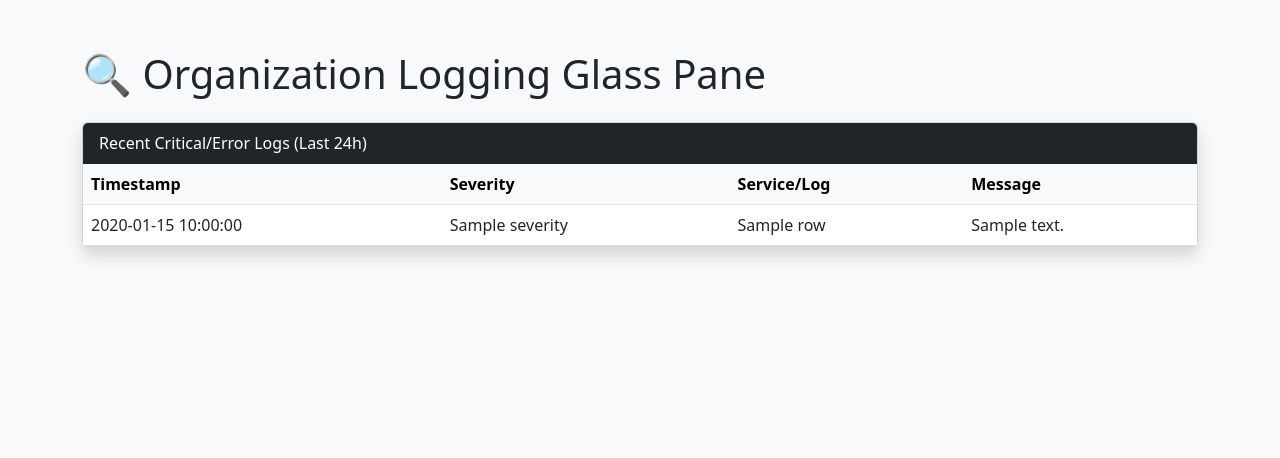
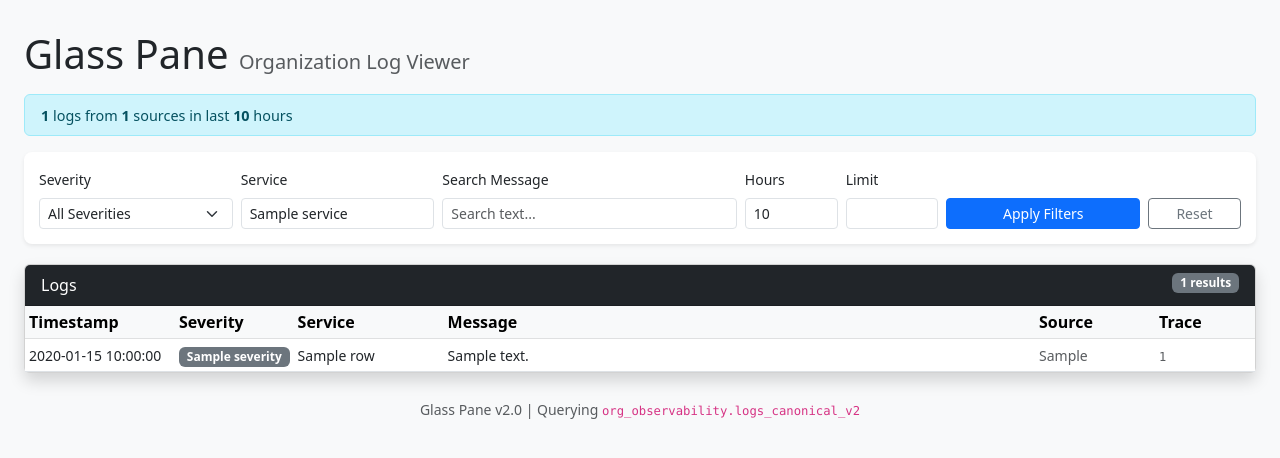
Before and after one commit to iamdrewfortini/GCP_LOGGING, a Flask app: template app/glass-pane/templates/index.html in a window 1280 px wide. Shown: the top 458 px of the page. Run offline with Flask 3, Linux system fonts and the light colour scheme; the template is opened without the code that fills it: most values are stand-ins (such as "Sample title", 1, 10 or a date in 2020).

Commit message:
feat(glass-pane): add canonical log viewer UI + query builder

```diff
--- a/app/glass-pane/main.py
+++ b/app/glass-pane/main.py
@@ -1,24 +1,52 @@
-from flask import Flask, render_template, send_from_directory, make_response
+"""
+Glass Pane - Organization Logging Viewer
+Cloud Run service for viewing logs from the canonical BigQuery view.
+"""
+
+from flask import Flask, render_template, jsonify, request
 from google.cloud import bigquery
-from google.api_core.exceptions import BadRequest
-import os
+from google.api_core.exceptions import BadRequest, GoogleAPICallError
+import logging
+import traceback
+
+from config import config
+from query_builder import CanonicalQueryBuilder, LogQueryParams
+
+# Configure logging
+logging.basicConfig(level=logging.INFO)
+logger = logging.getLogger(__name__)
 
 app = Flask(__name__)
 
-# Config
-PROJECT_ID = os.environ.get("PROJECT_ID", "diatonic-ai-gcp")
-DATASET_ID = os.environ.get("DATASET_ID", "central_logging_v1")
+# Initialize BigQuery client (lazy loading)
+_bq_client = None
+
+
+def get_bq_client():
+    """Get or create BigQuery client."""
+    global _bq_client
+    if _bq_client is None:
+        _bq_client = bigquery.Client(project=config.project_id)
+    return _bq_client
+
+
+def get_query_builder():
+    """Get query builder instance."""
+    return CanonicalQueryBuilder(
+        project_id=config.project_id,
+        view_name=config.canonical_view
+    )
+
 
 @app.after_request
 def add_security_headers(response):
-    # Basic CSP: Allow self, unsafe-inline for styles, unsafe-eval for scripts (to fix reported issue)
-    # Also explicitly allow cdn.jsdelivr.net for Bootstrap assets.
+    """Add security headers to all responses."""
     csp = (
         "default-src 'self'; "
         "script-src 'self' 'unsafe-inline' 'unsafe-eval' https://cdn.jsdelivr.net; "
         "style-src 'self' 'unsafe-inline' https://cdn.jsdelivr.net; "
         "img-src 'self' data:; "
-        "connect-src 'self' https://cdn.jsdelivr.net; " # Allow source maps from CDN
+        "connect-src 'self' https://cdn.jsdelivr.net; "
         "font-src 'self' https://cdn.jsdelivr.net;"
     )
     response.headers["Content-Security-Policy"] = csp
@@ -27,59 +55,270 @@ def add_security_headers(response):
     response.headers["X-XSS-Protection"] = "1; mode=block"
     return response
 
+
+@app.route('/health')
+def health():
+    """Health check endpoint for Cloud Run."""
+    return jsonify({"status": "healthy", "service": "glass-pane"}), 200
+
+
 @app.route('/favicon.ico')
 def favicon():
+    """Return empty favicon."""
     return "", 204
+
 
 @app.route('/')
 def index():
+    """Main page - display logs from canonical view."""
     try:
-        client = bigquery.Client(project=PROJECT_ID)
+        client = get_bq_client()
+        builder = get_query_builder()
 
-        # 1. Dynamically find all tables in the dataset that look like log tables
-        # We exclude internal BQ tables or temp tables if any
-        tables_query = f"""
-            SELECT table_name
-            FROM `{PROJECT_ID}.{DATASET_ID}.INFORMATION_SCHEMA.TABLES`
-            WHERE table_type = 'BASE TABLE'
-        """
-        try:
-            tables_job = client.query(tables_query)
-            table_names = [row.table_name for row in tables_job]
-        except Exception as e:
-            # Dataset might not exist or no permission
-            if "Not found" in str(e):
-                return render_template('index.html', error="Waiting for dataset creation...", rows=[])
-            return render_template('index.html', error=str(e), rows=[])
+        # Get query parameters from request
+        hours = min(
+            int(request.args.get('hours', config.default_time_window_hours)),
+            config.max_time_window_hours
+        )
+        limit = min(
+            int(request.args.get('limit', config.default_limit)),
+            config.max_limit
+        )
+        severity = request.args.get('severity')
+        service = request.args.get('service')
+        search = request.args.get('search')
 
-        if not table_names:
-             return render_template('index.html', error="Dataset exists but is empty. Waiting for first log arrival...", rows=[])
+        # Build query parameters
+        params = LogQueryParams(
+            limit=limit,
+            hours=hours,
+            severity=severity,
+            service=service,
+            search=search
+        )
 
-        # 2. Construct a UNION ALL query across all found tables
-        # We select common columns. 'jsonPayload' or 'textPayload' handling needs COALESCE logic
-        # strictly casting to STRING to avoid schema mismatches between tables
-        subqueries = []
-        for tbl in table_names:
-            subqueries.append(f"""
-                SELECT
-                    timestamp,
-                    severity,
-                    logName,
-                    COALESCE(SAFE_CAST(jsonPayload AS STRING), textPayload, 'No Content') as message,
-                    '{tbl}' as source_table
-                FROM `{PROJECT_ID}.{DATASET_ID}.{tbl}`
-                WHERE severity >= 'INFO'
-            """)
+        # Validate parameters
+        errors = params.validate(
+            max_limit=config.max_limit,
+            max_hours=config.max_time_window_hours
+        )
+        if errors:
+            return render_template(
+                'index.html',
+                error="; ".join(errors),
+                rows=[],
+                stats={}
+            )
 
-        # Combine all subqueries
-        final_query = " UNION ALL ".join(subqueries) + " ORDER BY timestamp DESC LIMIT 50"
+        # Build and execute query
+        query = builder.build_list_query(params)
+        job_config = bigquery.QueryJobConfig(query_parameters=query['params'])
+        job = client.query(query['sql'], job_config=job_config)
+        rows = [dict(row) for row in job]
 
-        query_job = client.query(final_query)
-        rows = [dict(row) for row in query_job]
-        return render_template('index.html', rows=rows)
+        # Get stats for display
+        stats_query = builder.build_source_table_stats_query(hours=hours)
+        stats_job = client.query(
+            stats_query['sql'],
+            job_config=bigquery.QueryJobConfig(query_parameters=stats_query['params'])
+        )
+        source_stats = {row['source_table']: row['count'] for row in stats_job}
+
+        return render_template(
+            'index.html',
+            rows=rows,
+            stats={
+                'total_sources': len(source_stats),
+                'total_logs': sum(source_stats.values()),
+                'hours': hours
+            },
+            filters={
+                'severity': severity,
+                'service': service,
+                'search': search,
+                'hours': hours,
+                'limit': limit
+            }
+        )
+
+    except BadRequest as e:
+        logger.error(f"BigQuery BadRequest: {e}")
+        return render_template(
+            'index.html',
+            error=f"Query Error: {e.message}",
+            rows=[],
+            stats={}
+        )
+    except GoogleAPICallError as e:
+        logger.error(f"BigQuery API Error: {e}")
+        return render_template(
+            'index.html',
+            error=f"BigQuery Error: {str(e)}",
+            rows=[],
+            stats={}
+        )
+    except Exception as e:
+        logger.error(f"Unexpected error: {traceback.format_exc()}")
+        return render_template(
+            'index.html',
+            error=f"System Error: {str(e)}",
+            rows=[],
+            stats={}
+        )
+
+
+@app.route('/api/logs')
+def api_logs():
+    """REST API endpoint for log queries."""
+    try:
+        client = get_bq_client()
+        builder = get_query_builder()
+
+        # Parse parameters
+        params = LogQueryParams(
+            limit=min(
+                int(request.args.get('limit', config.default_limit)),
+                config.max_limit
+            ),
+            hours=min(
+                int(request.args.get('hours', config.default_time_window_hours)),
+                config.max_time_window_hours
+            ),
+            severity=request.args.get('severity'),
+            service=request.args.get('service'),
+            search=request.args.get('search'),
+            source_table=request.args.get('source_table')
+        )
+
+        # Validate
+        errors = params.validate(
+            max_limit=config.max_limit,
+            max_hours=config.max_time_window_hours
+        )
+        if errors:
+            return jsonify({
+                'status': 'error',
+                'error_type': 'validation_error',
+                'errors': errors
+            }), 400
+
+        # Execute query
+        query = builder.build_list_query(params)
+        job_config = bigquery.QueryJobConfig(query_parameters=query['params'])
+        job = client.query(query['sql'], job_config=job_config)
+        rows = [dict(row) for row in job]
+
+        # Convert timestamps to ISO format for JSON
+        for row in rows:
+            if row.get('event_timestamp'):
+                row['event_timestamp'] = row['event_timestamp'].isoformat()
+
+        return jsonify({
+            'status': 'success',
+            'count': len(rows),
+            'data': rows
+        })
+
+    except BadRequest as e:
+        return jsonify({
+            'status': 'error',
+            'error_type': 'bigquery_error',
+            'message': e.message
+        }), 400
+    except GoogleAPICallError as e:
+        return jsonify({
+            'status': 'error',
+            'error_type': 'bigquery_error',
+            'message': str(e)
+        }), 500
+    except Exception as e:
+        logger.error(f"API error: {traceback.format_exc()}")
+        return jsonify({
+            'status': 'error',
+            'error_type': 'internal_error',
+            'message': str(e)
+        }), 500
+
+
+@app.route('/api/stats/severity')
+def api_stats_severity():
+    """Get log counts by severity."""
+    try:
+        client = get_bq_client()
+        builder = get_query_builder()
+
+        hours = min(
+            int(request.args.get('hours', config.default_time_window_hours)),
+            config.max_time_window_hours
+        )
+
+        query = builder.build_count_by_severity_query(hours=hours)
+        job_config = bigquery.QueryJobConfig(query_parameters=query['params'])
+        job = client.query(query['sql'], job_config=job_config)
+
+        data = {row['severity']: row['count'] for row in job}
+
+        return jsonify({
+            'status': 'success',
+            'hours': hours,
+            'data': data
+        })
 
     except Exception as e:
-        return render_template('index.html', error=f"System Error: {e}", rows=[])
+        logger.error(f"Stats error: {traceback.format_exc()}")
+        return jsonify({
+            'status': 'error',
+            'message': str(e)
+        }), 500
+
+
+@app.route('/api/stats/services')
+def api_stats_services():
+    """Get log counts by service."""
+    try:
+        client = get_bq_client()
+        builder = get_query_builder()
+
+        hours = min(
+            int(request.args.get('hours', config.default_time_window_hours)),
+            config.max_time_window_hours
+        )
+
+        query = builder.build_count_by_service_query(hours=hours)
+        job_config = bigquery.QueryJobConfig(query_parameters=query['params'])
+        job = client.query(query['sql'], job_config=job_config)
+
+        data = [
+            {
+                'service': row['service_name'],
+                'count': row['count'],
+                'error_count': row['error_count']
+            }
+            for row in job
+        ]
+
+        return jsonify({
+            'status': 'success',
+            'hours': hours,
+            'data': data
+        })
+
+    except Exception as e:
+        logger.error(f"Stats error: {traceback.format_exc()}")
+        return jsonify({
+            'status': 'error',
+            'message': str(e)
+        }), 500
+
 
 if __name__ == "__main__":
-    app.run(host='0.0.0.0', port=int(os.environ.get('PORT', 8080)))
+    # Validate configuration at startup
+    config_errors = config.validate()
+    if config_errors:
+        logger.warning(f"Configuration warnings: {config_errors}")
+
+    logger.info(f"Starting Glass Pane on port {config.port}")
+    logger.info(f"Project: {config.project_id}")
+    logger.info(f"Canonical View: {config.canonical_view}")
+
+    app.run(host='0.0.0.0', port=config.port)
--- a/app/glass-pane/templates/index.html
+++ b/app/glass-pane/templates/index.html
@@ -3,50 +3,122 @@
   <head>
     <meta charset="utf-8">
     <meta name="viewport" content="width=device-width, initial-scale=1">
-    <title>Logging Glass Pane</title>
+    <title>Glass Pane - Organization Log Viewer</title>
     <link href="https://cdn.jsdelivr.net/npm/bootstrap@5.3.0/dist/css/bootstrap.min.css" rel="stylesheet">
     <style>
         body { background-color: #f8f9fa; }
-        .log-container { margin-top: 50px; }
-        .severity-ERROR { color: #dc3545; font-weight: bold; }
+        .log-container { margin-top: 30px; }
+        .severity-ERROR { color: #dc3545; }
         .severity-CRITICAL { color: #842029; background-color: #f8d7da; }
+        .severity-ALERT { color: #664d03; background-color: #fff3cd; }
+        .severity-EMERGENCY { color: #fff; background-color: #dc3545; }
+        .severity-WARNING { color: #664d03; }
+        .filter-form { background-color: #fff; padding: 15px; border-radius: 8px; margin-bottom: 20px; }
+        .stats-badge { font-size: 0.9em; }
+        .message-cell { max-width: 400px; word-wrap: break-word; }
+        .trace-link { font-family: monospace; font-size: 0.75em; }
     </style>
   </head>
   <body>
-    <div class="container log-container">
-        <h1 class="mb-4">🔍 Organization Logging Glass Pane</h1>
+    <div class="container-fluid log-container px-4">
+        <h1 class="mb-3">Glass Pane <small class="text-muted fs-5">Organization Log Viewer</small></h1>
 
-        {% if error %}
-        <div class="alert alert-warning" role="alert">
-            {{ error }}
+        {% if stats %}
+        <div class="alert alert-info py-2" role="alert">
+            <span class="stats-badge"><strong>{{ stats.total_logs }}</strong> logs from <strong>{{ stats.total_sources }}</strong> sources in last <strong>{{ stats.hours }}</strong> hours</span>
         </div>
         {% endif %}
 
+        {% if error %}
+        <div class="alert alert-danger" role="alert">
+            <strong>Error:</strong> {{ error }}
+        </div>
+        {% endif %}
+
+        <!-- Filter Form -->
+        <form method="get" class="filter-form shadow-sm">
+            <div class="row g-2 align-items-end">
+                <div class="col-md-2">
+                    <label class="form-label small">Severity</label>
+                    <select name="severity" class="form-select form-select-sm">
+                        <option value="">All Severities</option>
+                        {% for sev in ['DEBUG', 'INFO', 'NOTICE', 'WARNING', 'ERROR', 'CRITICAL', 'ALERT', 'EMERGENCY'] %}
+                        <option value="{{ sev }}" {% if filters and filters.severity == sev %}selected{% endif %}>{{ sev }}</option>
+                        {% endfor %}
+                    </select>
+                </div>
+                <div class="col-md-2">
+                    <label class="form-label small">Service</label>
+                    <input type="text" name="service" class="form-control form-control-sm" placeholder="e.g., glass-pane" value="{{ filters.service or '' }}">
+                </div>
+                <div class="col-md-3">
+                    <label class="form-label small">Search Message</label>
+                    <input type="text" name="search" class="form-control form-control-sm" placeholder="Search text..." value="{{ filters.search or '' }}">
+                </div>
+                <div class="col-md-1">
+                    <label class="form-label small">Hours</label>
+                    <input type="number" name="hours" class="form-control form-control-sm" min="1" max="168" value="{{ filters.hours or 24 }}">
+                </div>
+                <div class="col-md-1">
+                    <label class="form-label small">Limit</label>
+                    <input type="number" name="limit" class="form-control form-control-sm" min="1" max="1000" value="{{ filters.limit or 100 }}">
+                </div>
+                <div class="col-md-2">
+                    <button type="submit" class="btn btn-primary btn-sm w-100">Apply Filters</button>
+                </div>
+                <div class="col-md-1">
+                    <a href="/" class="btn btn-outline-secondary btn-sm w-100">Reset</a>
+                </div>
+            </div>
+        </form>
+
         <div class="card shadow">
-            <div class="card-header bg-dark text-white">
-                Recent Critical/Error Logs (Last 24h)
+            <div class="card-header bg-dark text-white py-2">
+                <span>Logs</span>
+                {% if rows %}
+                <span class="badge bg-secondary float-end">{{ rows|length }} results</span>
+                {% endif %}
             </div>
             <div class="card-body p-0">
-                <table class="table table-hover mb-0">
+                <div class="table-responsive">
+                    <table class="table table-hover table-sm mb-0">
                         <thead class="table-light">
                             <tr>
-                            <th>Timestamp</th>
-                            <th>Severity</th>
-                            <th>Service/Log</th>
-                            <th>Message</th>
+                                <th style="width: 150px;">Timestamp</th>
+                                <th style="width: 80px;">Severity</th>
+                                <th style="width: 150px;">Service</th>
+                                <th class="message-cell">Message</th>
+                                <th style="width: 120px;">Source</th>
+                                <th style="width: 100px;">Trace</th>
                             </tr>
                         </thead>
                         <tbody>
                             {% for row in rows %}
                             <tr class="severity-{{ row.severity }}">
-                            <td>{{ row.timestamp }}</td>
-                            <td>{{ row.severity }}</td>
-                            <td>{{ row.logName }}</td>
-                            <td>{{ row.message }}</td>
+                                <td><small>{{ row.event_timestamp.strftime('%Y-%m-%d %H:%M:%S') if row.event_timestamp else '' }}</small></td>
+                                <td>
+                                    {% if row.severity in ['ERROR', 'CRITICAL', 'ALERT', 'EMERGENCY'] %}
+                                    <span class="badge bg-danger">{{ row.severity }}</span>
+                                    {% elif row.severity == 'WARNING' %}
+                                    <span class="badge bg-warning text-dark">{{ row.severity }}</span>
+                                    {% else %}
+                                    <span class="badge bg-secondary">{{ row.severity }}</span>
+                                    {% endif %}
+                                </td>
+                                <td><small title="{{ row.log_name }}">{{ row.service_name }}</small></td>
+                                <td class="message-cell"><small>{{ row.display_message[:300] if row.display_message else '' }}{% if row.display_message and row.display_message|length > 300 %}...{% endif %}</small></td>
+                                <td><small class="text-muted">{{ row.source_table }}</small></td>
+                                <td>
+                                    {% if row.trace_id %}
+                                    <small class="trace-link text-muted" title="{{ row.trace_id }}">{{ row.trace_id[-12:] }}</small>
+                                    {% endif %}
+                                </td>
                             </tr>
                             {% else %}
                             <tr>
-                            <td colspan="4" class="text-center py-3">No recent errors found (or DB empty).</td>
+                                <td colspan="6" class="text-center py-4 text-muted">
+                                    No logs found matching the current filters.
+                                </td>
                             </tr>
                             {% endfor %}
                         </tbody>
@@ -54,5 +126,12 @@
                 </div>
             </div>
         </div>
+
+        <footer class="text-center text-muted mt-4 mb-3">
+            <small>Glass Pane v2.0 | Querying <code>org_observability.logs_canonical_v2</code></small>
+        </footer>
+    </div>
+
+    <script src="https://cdn.jsdelivr.net/npm/bootstrap@5.3.0/dist/js/bootstrap.bundle.min.js"></script>
   </body>
 </html>
```
Also changed, not shown: app/glass-pane/config.py (added, +72 -0 lines), app/glass-pane/query_builder.py (added, +179 -0 lines). Lines whose indentation alone changed are shown as unchanged.
